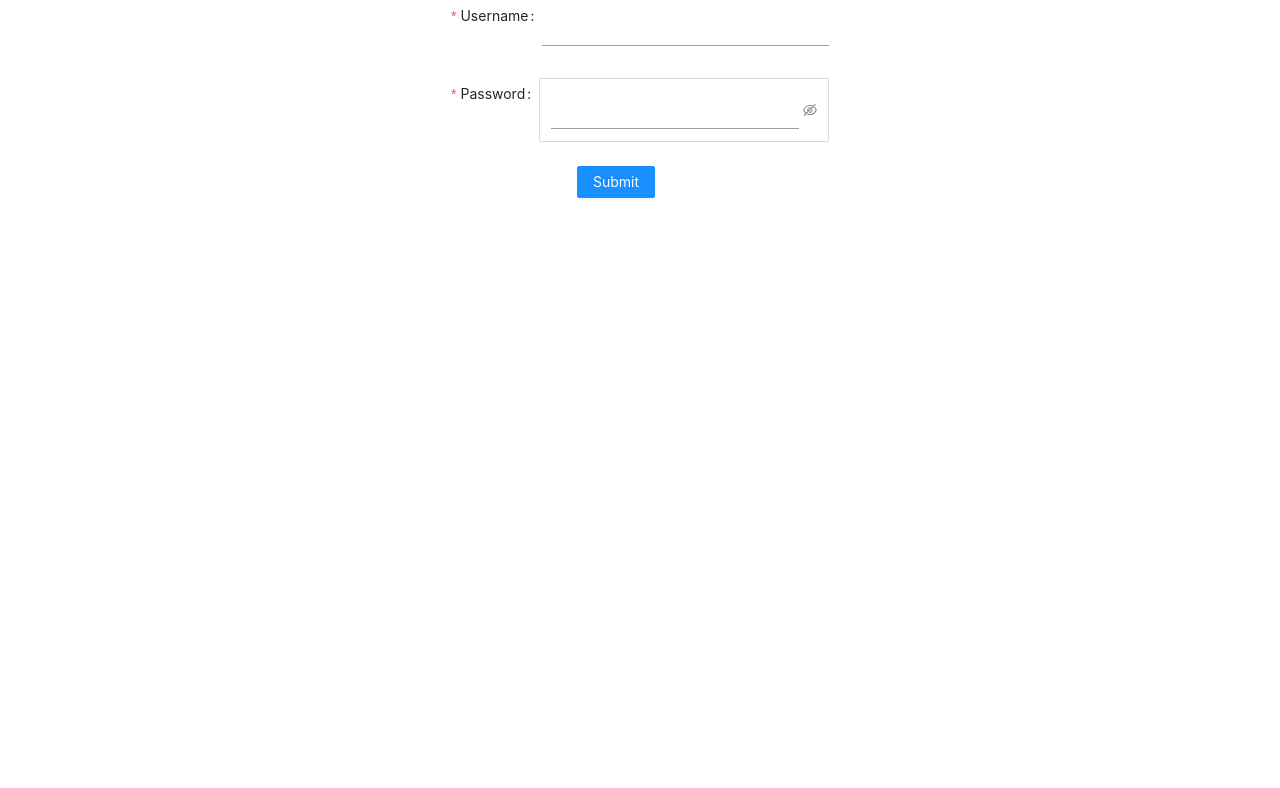
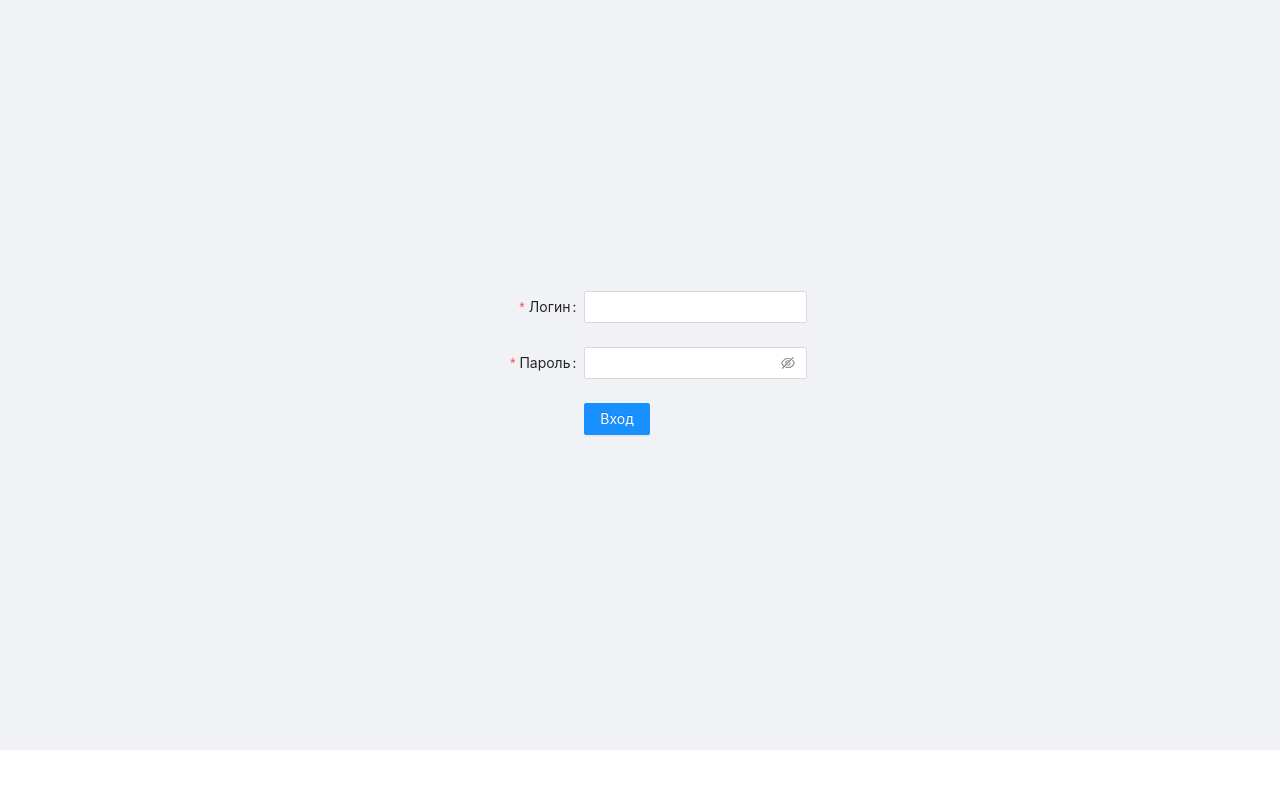
Before and after one commit to VovkaGoodwin/servi-e-tech-front, a React (Create React App) app: page /login in a window 1280 px wide. Shown: the top 788 px of the page. Built offline with nearby package versions, Linux system fonts and the light colour scheme.

Commit message:
Добавил scss Добавил axios Исправил проблемы с отрисовкой формы

```diff
--- a/package.json
+++ b/package.json
@@ -11,12 +11,14 @@
     "@types/react": "^17.0.40",
     "@types/react-dom": "^17.0.13",
     "antd": "^4.19.2",
+    "axios": "^0.26.1",
     "react": "^17.0.2",
     "react-dom": "^17.0.2",
+    "react-router-dom": "^6.2.2",
     "react-scripts": "5.0.0",
+    "sass": "^1.49.9",
     "typescript": "^4.6.2",
-    "web-vitals": "^2.1.4",
-    "react-router-dom": "^6.2.2"
+    "web-vitals": "^2.1.4"
   },
   "scripts": {
     "start": "react-scripts start",
--- a/public/index.html
+++ b/public/index.html
@@ -25,8 +25,6 @@
       Learn how to configure a non-root public URL by running `npm run build`.
     -->
     <title>React App</title>
-    <link rel="stylesheet" href="https://cdnjs.cloudflare.com/ajax/libs/materialize/1.0.0/css/materialize.min.css">
-    <script src="https://cdnjs.cloudflare.com/ajax/libs/materialize/1.0.0/js/materialize.min.js"></script>
 
   </head>
   <body>
--- a/src/App.css
+++ /dev/null
@@ -1,3 +0,0 @@
-.top-bar {
-    background-color: #e3f2fd;
-}
--- /dev/null
+++ b/src/App.scss
@@ -0,0 +1,13 @@
+.content-center {
+    display: flex;
+    justify-content: center;
+    align-items: center;
+    height: calc(100vh - 50px);
+    width: 100%;
+}
+
+.login-form {
+    padding: 15px;
+    border: 2px solid rgba(24, 144, 255, 0.86);
+    border-radius: 15px;
+}
--- a/src/App.tsx
+++ b/src/App.tsx
@@ -1,6 +1,5 @@
 import React from 'react';
-import './App.css';
-import 'antd/dist/antd.min.css';
+import './App.scss';
 import {BrowserRouter} from "react-router-dom";
 import {useRoutes} from "./routes";
 import {Layout} from "antd";
@@ -10,13 +9,9 @@ function App() {
   const routes = useRoutes({isAuthenticated: false});
 
   return (
-    // <Layout className="content">
-    //   <Content>
-        <BrowserRouter>
-          {routes}
-        </BrowserRouter>
-      // </Content>
-    // </Layout>
+      <BrowserRouter>
+        {routes}
+      </BrowserRouter>
   );
 }
 
--- a/src/index.css
+++ b/src/index.css
@@ -11,34 +11,3 @@ code {
   font-family: source-code-pro, Menlo, Monaco, Consolas, 'Courier New',
     monospace;
 }
-
-.px1 {
-  padding-left: 1rem;
-  padding-right: 1rem;
-}
-
-.mt2 {
-  margin-top: 2rem;
-}
-
-.todo {
-  margin-bottom: 1rem;
-}
-
-.todo.completed span {
-  text-decoration: line-through;
-}
-
-.todo label {
-  width: 100%;
-  display: flex;
-  align-items: center;
-  justify-content: space-between;
-  cursor: pointer;
-  padding: 1rem;
-  background: #f3f3f3;
-}
-
-.todo i {
-  z-index: 2;
-}
--- a/src/index.tsx
+++ b/src/index.tsx
@@ -1,6 +1,7 @@
 import React from 'react';
 import ReactDOM from 'react-dom';
 import './index.css';
+import 'antd/dist/antd.css';
 import App from './App';
 import reportWebVitals from './reportWebVitals';
 
--- a/src/pages/LoginPage.tsx
+++ b/src/pages/LoginPage.tsx
@@ -2,41 +2,48 @@ import React from "react";
 import {Form, Input, Button, Checkbox, Layout, Row, Col} from 'antd';
 
 export const LoginPage: React.FC = () => {
+
+  const onFinish = (values: any) => {
+
+  };
+
+  const onFinishFailed = (errorInfo: any) => {
+    console.log('Failed:', errorInfo);
+  };
+
   return (
-    <Row justify="space-around" align="middle">
-      <Col>
+    <div className="content-center">
         <Form
-          name="basic"
-          // labelCol={{ span: 8 }}
-          // wrapperCol={{ span: 8 }}
+          name="login"
+          labelCol={{ span: 8 }}
           initialValues={{ remember: true }}
-          // onFinish={onFinish}
-          // onFinishFailed={onFinishFailed}
-          autoComplete="off"
+          onFinish={onFinish}
+          onFinishFailed={onFinishFailed}
+          // autoComplete="off"
+          // className="login-form"
         >
           <Form.Item
-            label="Username"
-            name="username"
-            rules={[{ required: true, message: 'Please input your username!' }]}
+            label="Логин"
+            name="login"
+            rules={[{ required: true, message: 'Введите логин!' }]}
           >
             <Input />
           </Form.Item>
 
           <Form.Item
-            label="Password"
+            label="Пароль"
             name="password"
-            rules={[{ required: true, message: 'Please input your password!' }]}
+            rules={[{ required: true, message: 'Введите пароль!' }]}
           >
             <Input.Password />
           </Form.Item>
 
           <Form.Item wrapperCol={{ offset: 8, span: 16 }}>
             <Button type="primary" htmlType="submit">
-              Submit
+              Вход
             </Button>
           </Form.Item>
         </Form>
-      </Col>
-    </Row>
+    </div>
   );
 }
--- a/src/routes.tsx
+++ b/src/routes.tsx
@@ -5,6 +5,8 @@ import {SwitchDetailsPage} from "./pages/SwitchDetailsPage";
 import {HouseDetailsPage} from "./pages/HouseDetailsPage";
 import {PortDetailsPage} from "./pages/PortDetailsPage";
 import {LoginPage} from "./pages/LoginPage";
+import {Layout} from "antd";
+import {Content} from "antd/es/layout/layout";
 
 type useRoutesProps = {
   isAuthenticated: boolean
@@ -23,9 +25,13 @@ export const useRoutes: React.FC<useRoutesProps> = ({isAuthenticated}) => {
   }
 
   return (
-    <Routes>
-      <Route path="/login" element={<LoginPage />} />
-      <Route path="*" element={<Navigate to="/login" />}/>
-    </Routes>
+      <Layout>
+        <Content>
+          <Routes>
+            <Route path="/login" element={<LoginPage />} />
+            <Route path="*" element={<Navigate to="/login" />}/>
+          </Routes>
+        </Content>
+      </Layout>
   )
 }
```
Also changed, not shown: 1 other file (tests, documents, lock files or other folders).
